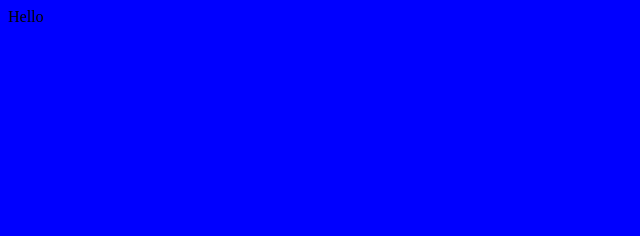
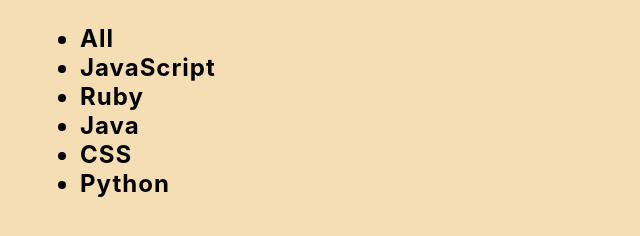
Before and after one commit to ninoharris/github-battle, a React app: page / in a window 1280 px wide. Shown: the whole page, without its empty margins (0-640 px from the left). Built offline with nearby package versions, Linux system fonts and the light colour scheme.

Commit message:
Add in popular component

```diff
--- a/src/App.css
+++ /dev/null
@@ -1,3 +0,0 @@
-body {
-	background:	blue;
-}
--- a/src/components/App.js
+++ b/src/components/App.js
@@ -1,11 +1,12 @@
 import React, { Component } from 'react'
+import Popular from './Popular'
 
 export default class App extends Component {
 	render() {
 		console.log('hit me baby')
 		return (
-			<div>
-				Hello
+			<div className="container">
+				<Popular />
 			</div>
 		)
 	}
--- a/src/components/Popular.js
+++ b/src/components/Popular.js
@@ -0,0 +1,18 @@
+import React, {Component} from 'react'
+
+class Popular extends Component {
+	render() {
+		var languages = ['All', 'JavaScript', 'Ruby', 'Java', 'CSS', 'Python']
+		return (
+			<ul className="languages">
+				{languages.map(function(title) {
+					return (
+						<li>{title}</li>
+					)
+				})}
+			</ul>
+		)
+	}
+}
+
+export default Popular
--- a/src/index.css
+++ b/src/index.css
@@ -1,3 +1,11 @@
 body {
-	background:	blue;
+	background:	rgb(245,222,179);
+	font-family: -apple-system,BlinkMacSystemFont,Segoe UI,Roboto,Oxygen-Sans,Ubuntu,Cantarell,Helvetica Neue,sans-serif;
+	font-weight: bold;
+	letter-spacing: 1px;
+	font-size: 24px;
 }
+.container {
+	max-width: calc(1200px);
+	margin: 0 auto;
+}
```
Also changed, not shown: src/index.js (line endings or trailing spaces).
